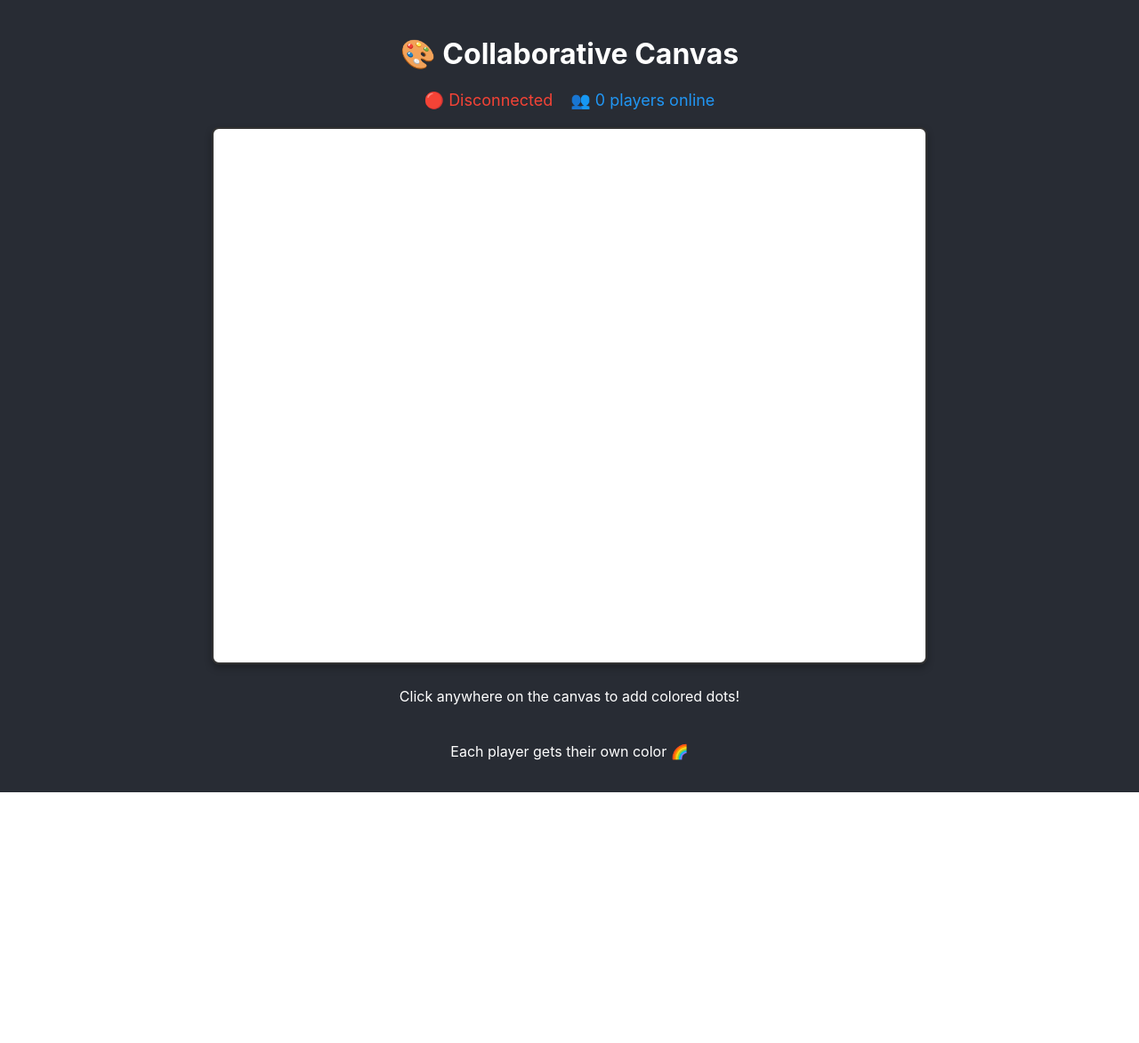
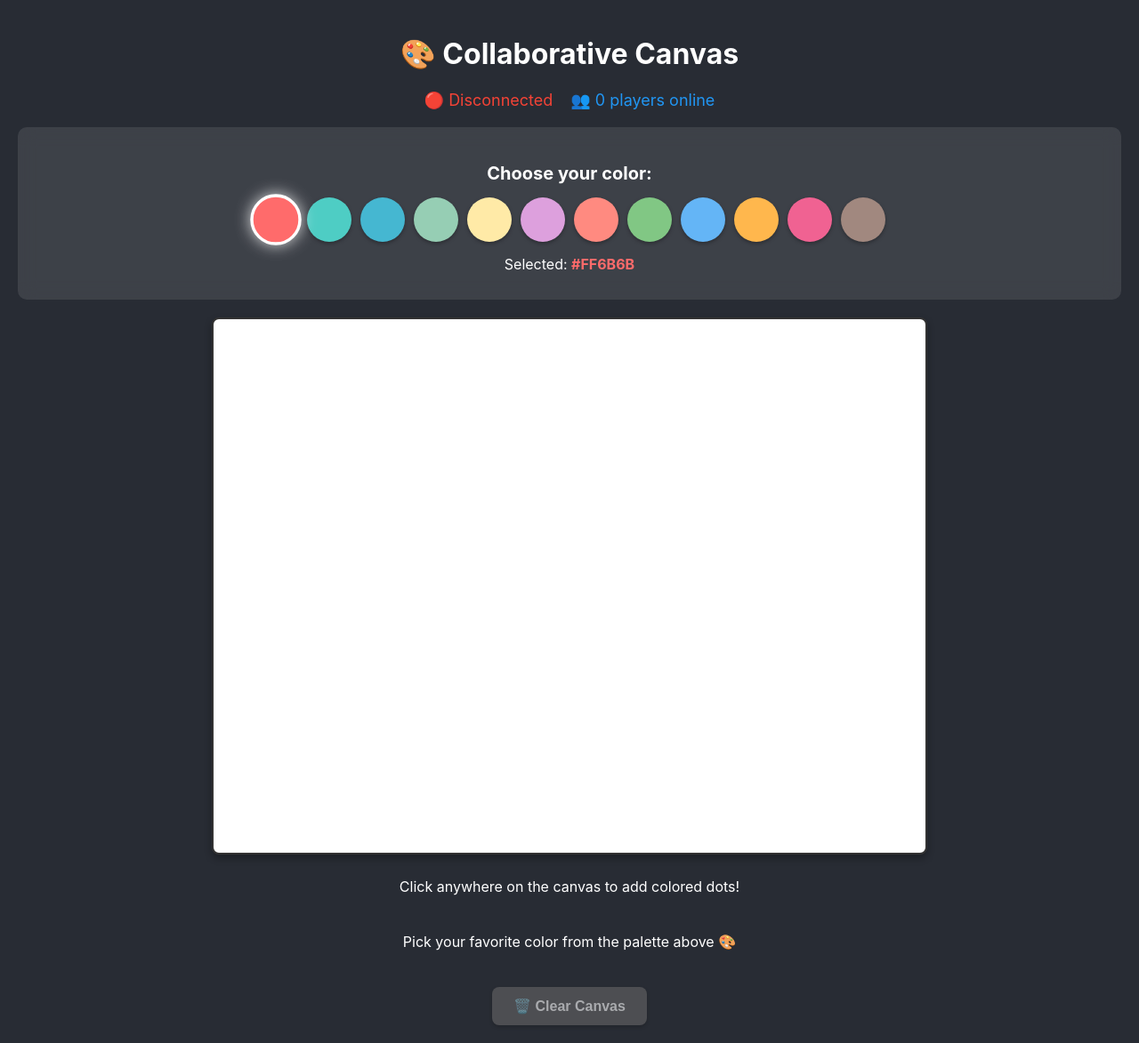
Before and after one commit to Dejie1/websocket-demo, a React (Create React App) app in the folder client/: page / in a window 1280 px wide. Shown: the whole page at 89% size. Before the commit the page ends 891 px from the top, so only its background shows below. Built offline with nearby package versions, Linux system fonts and the light colour scheme; no server answers.

Commit message:
Add color selection and clear canvas functionality to the drawing app

```diff
--- a/client/src/App.css
+++ b/client/src/App.css
@@ -40,3 +40,78 @@ canvas {
   border-radius: 8px;
   box-shadow: 0 4px 8px rgba(0,0,0,0.3);
 }
+
+.color-palette-container {
+  margin: 20px 0;
+  padding: 20px;
+  background-color: rgba(255, 255, 255, 0.1);
+  border-radius: 10px;
+  backdrop-filter: blur(10px);
+}
+
+.color-palette-container h3 {
+  margin-bottom: 15px;
+  color: #fff;
+  font-size: 20px;
+}
+
+.color-palette {
+  display: flex;
+  justify-content: center;
+  gap: 10px;
+  flex-wrap: wrap;
+  margin-bottom: 15px;
+}
+
+.color-button {
+  width: 50px;
+  height: 50px;
+  border: 3px solid transparent;
+  border-radius: 50%;
+  cursor: pointer;
+  transition: all 0.3s ease;
+  box-shadow: 0 2px 4px rgba(0,0,0,0.3);
+}
+
+.color-button:hover {
+  transform: scale(1.1);
+  box-shadow: 0 4px 8px rgba(0,0,0,0.4);
+}
+
+.color-button.selected {
+  border-color: #fff;
+  box-shadow: 0 0 15px rgba(255,255,255,0.8);
+  transform: scale(1.15);
+}
+
+.selected-color-text {
+  font-size: 16px;
+  margin: 10px 0;
+  color: #fff;
+}
+
+.clear-button {
+  background-color: #ff4444;
+  color: white;
+  border: none;
+  padding: 12px 24px;
+  border-radius: 8px;
+  font-size: 16px;
+  font-weight: bold;
+  cursor: pointer;
+  transition: all 0.3s ease;
+  margin-top: 15px;
+  box-shadow: 0 2px 4px rgba(0,0,0,0.3);
+}
+
+.clear-button:hover:not(:disabled) {
+  background-color: #cc3333;
+  transform: translateY(-2px);
+  box-shadow: 0 4px 8px rgba(0,0,0,0.4);
+}
+
+.clear-button:disabled {
+  background-color: #666;
+  cursor: not-allowed;
+  opacity: 0.6;
+}
--- a/client/src/App.js
+++ b/client/src/App.js
@@ -11,7 +11,10 @@ function App() {
   const [playerCount, setPlayerCount] = useState(0);
   const [clicks, setClicks] = useState([]);
   const [connected, setConnected] = useState(false);
+  const [selectedColor, setSelectedColor] = useState('#FF6B6B');
   const canvasRef = useRef(null);
+
+  const colorPalette = ['#FF6B6B', '#4ECDC4', '#45B7D1', '#96CEB4', '#FFEAA7', '#DDA0DD', '#FF8A80', '#81C784', '#64B5F6', '#FFB74D', '#F06292', '#A1887F'];
 
   useEffect(() => {
     // Initialize socket connection
@@ -33,6 +36,10 @@ function App() {
 
     newSocket.on('newClick', (click) => {
       setClicks(prevClicks => [...prevClicks, click]);
+    });
+
+    newSocket.on('canvasCleared', () => {
+      setClicks([]);
     });
 
     newSocket.on('disconnect', () => {
@@ -66,7 +73,16 @@ function App() {
     const x = e.clientX - rect.left;
     const y = e.clientY - rect.top;
 
-    socket.emit('playerClick', { x, y });
+    socket.emit('playerClick', { x, y, color: selectedColor });
+  };
+
+  const handleColorSelect = (color) => {
+    setSelectedColor(color);
+  };
+
+  const handleClearCanvas = () => {
+    if (!socket || !connected) return;
+    socket.emit('clearCanvas');
   };
 
   return (
@@ -78,6 +94,22 @@ function App() {
             {connected ? '🟢 Connected' : '🔴 Disconnected'}
           </span>
           <span className="player-count">👥 {playerCount} players online</span>
+        </div>
+
+        <div className="color-palette-container">
+          <h3>Choose your color:</h3>
+          <div className="color-palette">
+            {colorPalette.map((color, index) => (
+              <button
+                key={index}
+                className={`color-button ${selectedColor === color ? 'selected' : ''}`}
+                style={{ backgroundColor: color }}
+                onClick={() => handleColorSelect(color)}
+                title={color}
+              />
+            ))}
+          </div>
+          <p className="selected-color-text">Selected: <span style={{color: selectedColor, fontWeight: 'bold'}}>{selectedColor}</span></p>
         </div>
 
         <div className="game-container">
@@ -93,7 +125,15 @@ function App() {
             }}
           />
           <p>Click anywhere on the canvas to add colored dots!</p>
-          <p>Each player gets their own color 🌈</p>
+          <p>Pick your favorite color from the palette above 🎨</p>
+
+          <button
+            className="clear-button"
+            onClick={handleClearCanvas}
+            disabled={!connected}
+          >
+            🗑️ Clear Canvas
+          </button>
         </div>
       </header>
     </div>
```
Also changed, not shown: 1 other file (tests, documents, lock files or other folders).
